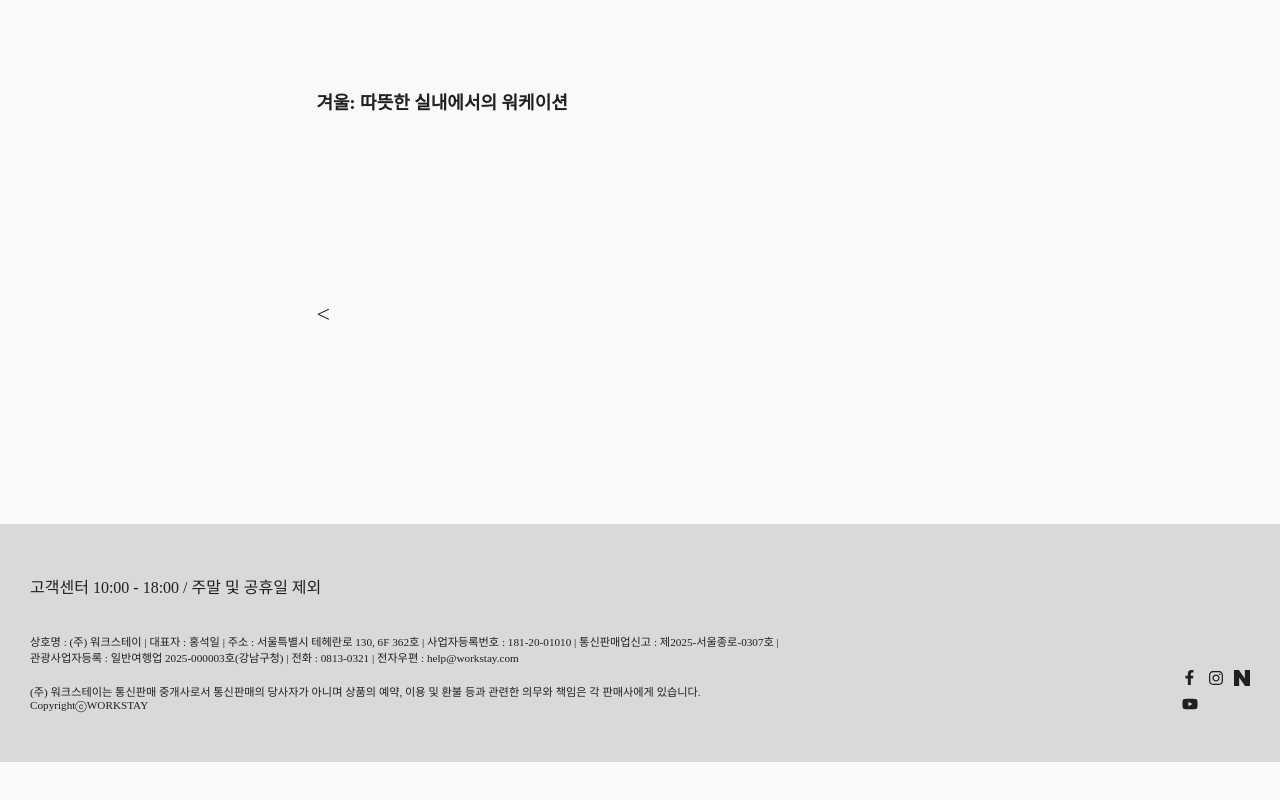
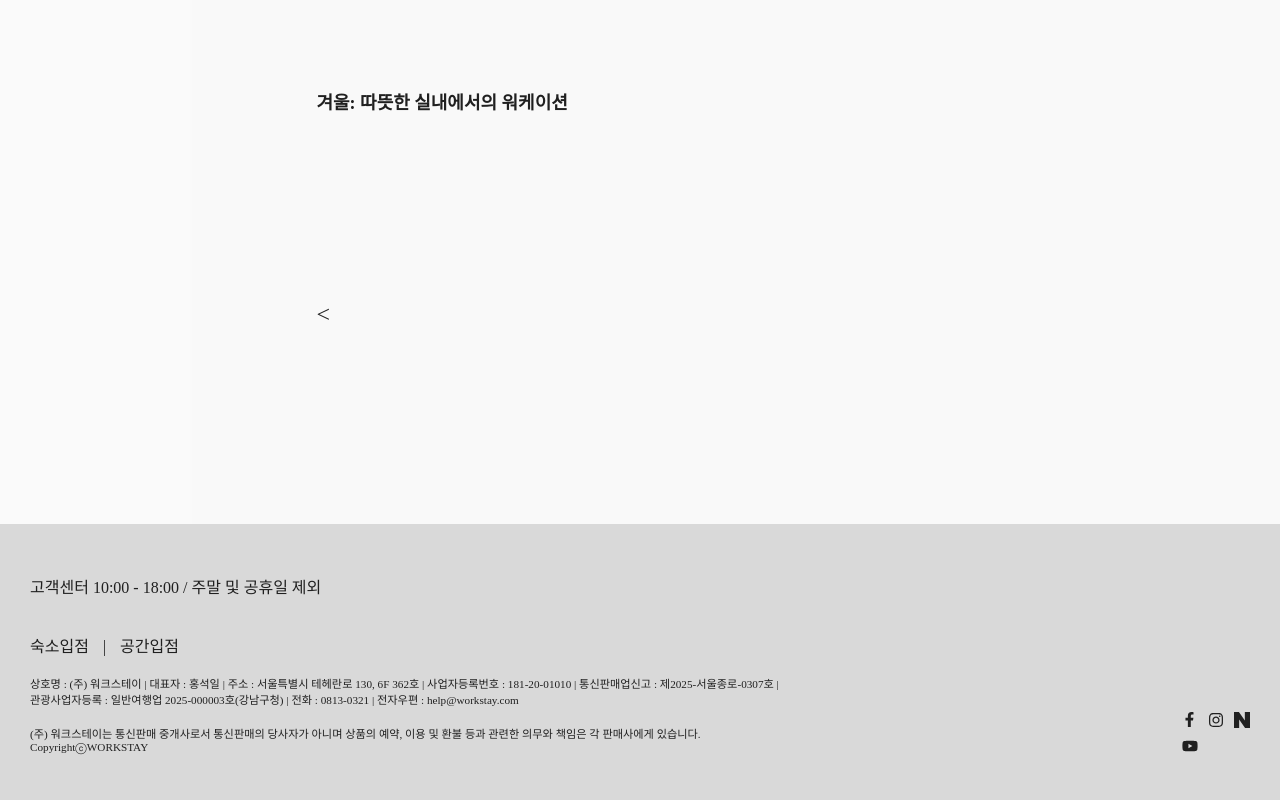
Before and after one commit to gyong-han/WorkStay, a React (Create React App) app in the folder appfinal/: page / in a window 1280 px wide. Shown: the part 1581-2381 px from the top of the page. Before the commit the page ends 2343 px from the top, so only its background shows below. Built offline with nearby package versions, Linux system fonts and the light colour scheme; a web font is replaced by a local one.

Commit message:
20250204 Docs : Footer에 숙소,공간 입점 가기 기능 수정

```diff
--- a/appfinal/src/components/Footer.jsx
+++ b/appfinal/src/components/Footer.jsx
@@ -1,5 +1,5 @@
 import React from "react";
-import { Link } from "react-router-dom";
+import { Link, useNavigate } from "react-router-dom";
 import styled from "styled-components";
 import { FaFacebookF } from "react-icons/fa";
 import { FaInstagram } from "react-icons/fa";
@@ -55,7 +55,26 @@ const Logos = styled.div`
   gap: 10px;
 `;
 
+const EnrollSpan = styled.span`
+  margin-right: 10px;
+  cursor: pointer;
+
+  &:hover {
+    color: #2b8c44;
+  }
+`;
+
 const Footer = () => {
+  const navigate = useNavigate();
+
+  function enrollStay() {
+    navigate("/enroll/stay");
+  }
+
+  function enrollSpace() {
+    navigate("/enroll/space");
+  }
+
   return (
     <FooterWrapper>
       <FooterContent>
@@ -66,6 +85,12 @@ const Footer = () => {
         </FooterServiceContainer>
         <FooterMainContainer>
           <FooterInfoContainer>
+            <div>
+              <EnrollSpan onClick={enrollStay}>숙소입점 </EnrollSpan>
+              <EnrollSpan> | </EnrollSpan>
+              <EnrollSpan onClick={enrollSpace}> 공간입점</EnrollSpan>
+            </div>
+            <br />
             <DetailText>
               상호명 : (주) 워크스테이 | 대표자 : 홍석일 | 주소 : 서울특별시
               테헤란로 130, 6F 362호 | 사업자등록번호 : 181-20-01010 |
```
